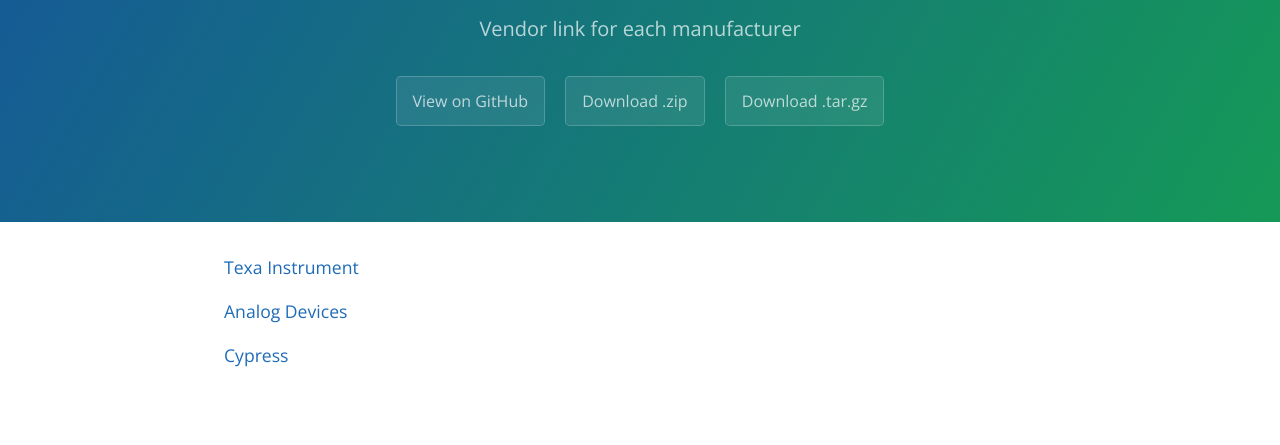
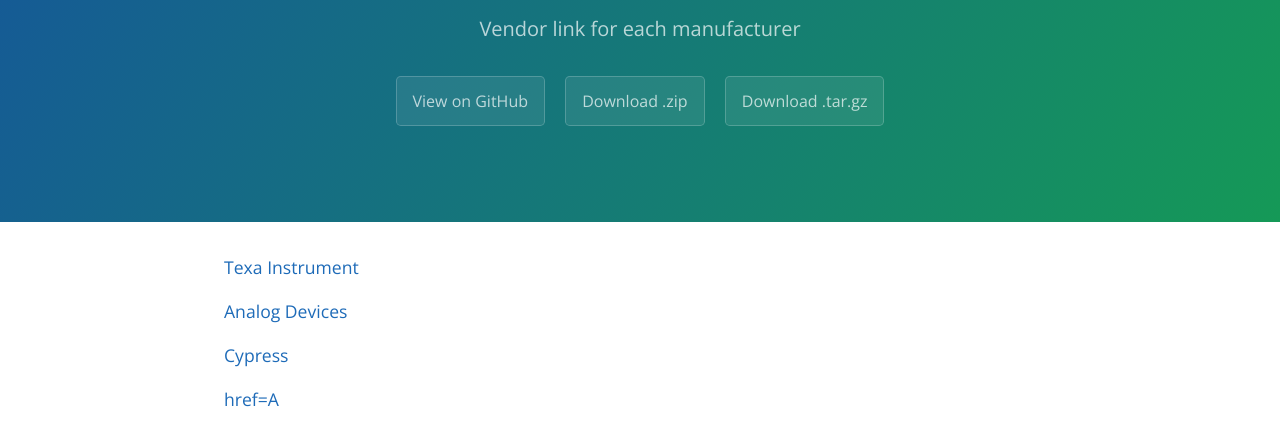
Before and after one commit to kimkang/Vendor, a plain HTML site: page index.html in a window 1280 px wide. Shown: the part 161-606 px from the top of the page. Drawn offline with nearby package versions, Linux system fonts and the light colour scheme.

Commit message:
Update index.html

```diff
--- a/index.html
+++ b/index.html
@@ -22,7 +22,7 @@
       <p><a href="http://www.ti.com/">Texa Instrument</a></p>
       <p><a href="http://www.analog.com/">Analog Devices</a></p>
       <p><a href="http://www.cypress.com/">Cypress</a></p>
-
+      <p><a> href=A </a></p>
     </section>
 
 
```
